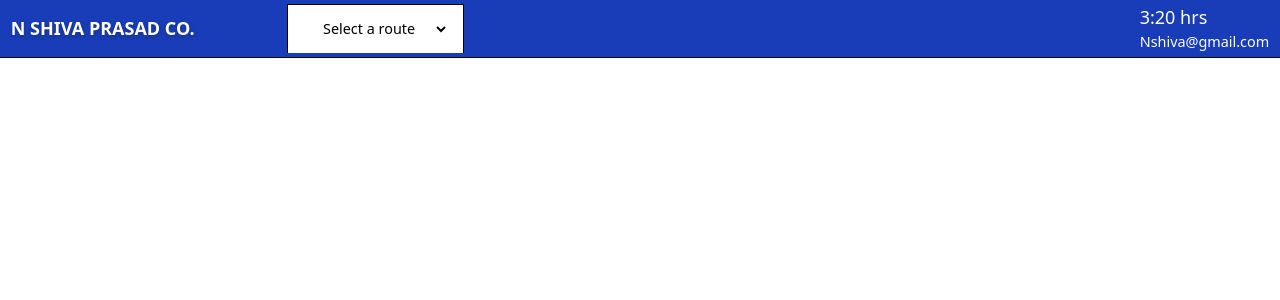
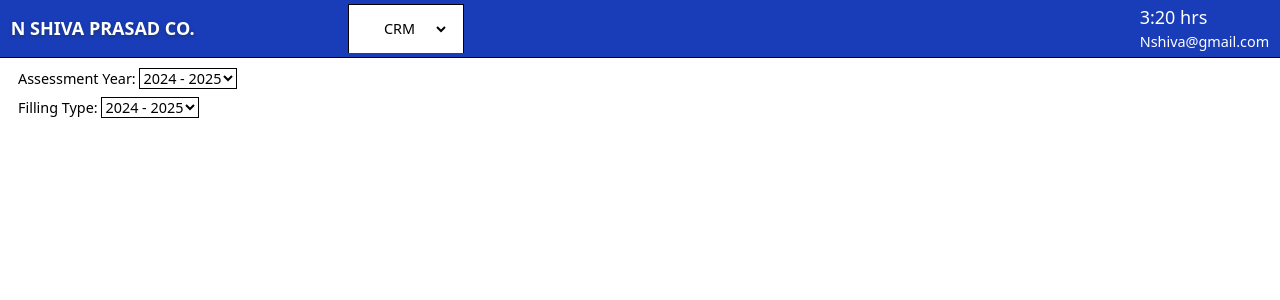
Before and after one commit to banesh-varma/project, a React (Vite) app: page /clients/1 in a window 1280 px wide. Shown: the top 300 px of the page. Built offline with nearby package versions, Linux system fonts and the light colour scheme.

Commit message:
new itr routing  and for each clients

```diff
--- a/src/App.tsx
+++ b/src/App.tsx
@@ -7,6 +7,7 @@ import Clinets from './components/CRM/Clinets'
 import { useEffect } from 'react'
 import AllClients from './components/ITR/allClientsPage'
 import CrmLayout from './components/CRM/CrmLayout'
+import EachClientData from './components/ITR/eachClientData'
 
 function App() {
   useEffect(() => {
@@ -43,6 +44,7 @@ function App() {
               <Route path='reports' element={<DashBoard />} />
             </Route>
           <Route path="itr/" element={<AllClients/>}/>
+          <Route path="clients/:id" element={<EachClientData/>}/>
         </Routes>
       </BrowserRouter>
     </div>
--- a/src/components/Header.tsx
+++ b/src/components/Header.tsx
@@ -11,10 +11,9 @@ const Header = () => {
         <div className="bg-white mx-4 text-black border-1 border-solid border-black px-4 border-b-0">
         <select
           className="p-4 px-5 rounded-md outline-0"
-          onChange={(e) => navigate(`/${e.target.value}`)}
+          onChange={(e) => navigate(`/${(e.target.value).toLowerCase()}`)}
           defaultValue=""
         >
-          <option value="" disabled>Select a route</option>
           {
             listRoutings.map(each => (
               <option  key={each} value={each}>
--- a/src/components/ITR/allClientsPage.jsx
+++ b/src/components/ITR/allClientsPage.jsx
@@ -1,68 +1,7 @@
 import { useNavigate } from "react-router-dom";
 import Header from "../Header"
+import { all } from "../../dummyClinets";
 
-const all = [
-    {
-      id: 1,
-      name: "Alpha Industries",
-      contactNumber: "111-222-3333",
-      address: "1 Innovation Street, Tech Park, TP 500001",
-    },
-    {
-      id: 2,
-      name: "Beta Solutions",
-      contactNumber: "444-555-6666",
-      address: "2 Business Avenue, Financial District, FD 500002",
-    },
-    {
-      id: 3,
-      name: "Gamma Corp",
-      contactNumber: "777-888-9999",
-      address: "3 Cyber Towers, IT Hub, IH 500003",
-    },
-    {
-      id: 4,
-      name: "Delta Systems",
-      contactNumber: "000-111-2222",
-      address: "4 Software Colony, Electronic City, EC 500004",
-    },
-    {
-      id: 5,
-      name: "Epsilon Group",
-      contactNumber: "999-000-1111",
-      address: "5 Global Village, Outer Ring Road, OR 500005",
-    },
-    {
-      id: 6,
-      name: "Zeta Enterprises",
-      contactNumber: "222-333-4444",
-      address: "6 Knowledge City, Hi-Tech City, HT 500006",
-    },
-    {
-      id: 7,
-      name: "Eta Innovations",
-      contactNumber: "555-666-7777",
-      address: "7 Startup Zone, Kondapur, KD 500007",
-    },
-    {
-      id: 8,
-      name: "Theta Holdings",
-      contactNumber: "888-999-0000",
-      address: "8 Growth Corridor, Gachibowli, GB 500008",
-    },
-    {
-      id: 9,
-      name: "Iota Ventures",
-      contactNumber: "123-456-7890",
-      address: "9 Progress Enclave, Madhapur, MH 500009",
-    },
-    {
-      id: 10,
-      name: "Kappa Ltd.",
-      contactNumber: "321-654-0987",
-      address: "10 Synergy Park, Jubilee Hills, JH 500010",
-    },
-  ];
 
 const AllClients = () => {
     const navigate = useNavigate()
@@ -86,7 +25,7 @@ const AllClients = () => {
                     <tbody>
                   {
                     all.map((client) => (
-                      <tr onClick={() => navigate(`/clients/${client?.id}`)}  key={client.id} className="p-4 cursor-pointer hover:bg-gray-100">
+                      <tr onClick={() => navigate(`/clients/${client?.id}`)}  key={client.id} className="p-4 cursor-pointer hover:bg-gray-50">
                         <td scope="col" className="border-2 border-gray-300 py-2">
                           <h2 className="text-lg font-semibold">{client.id}</h2>
                         </td>
--- /dev/null
+++ b/src/components/ITR/eachClientData.jsx
@@ -0,0 +1,31 @@
+import { all } from "../../dummyClinets"
+import { useParams } from "react-router-dom"
+
+const EachClientData = () => {
+    const params = useParams()
+    const {id} = params
+    const date = new Date()
+    const year = date.getFullYear()
+
+    const each = all.filter(each => each.id == id)
+    return (
+        <div  className="px-5 py-3">
+            <div>
+                <label className="!w-350">Assessment Year: </label>
+                <select className="border-1">
+                    <option>{year-1 } - {year}</option>
+                    <option>{year-2 } - {year-1 }</option>
+                    <option>{year -3 } - {year -2 }</option>
+                </select>
+            </div>
+            <div className="mt-2">
+                <label>Filling Type: </label><select className="border-1"><option>{year-1 } - {year}</option>
+                <option>{year-2 } - {year-1 }</option><option>{year -3 } - {year -2 }</option></select>
+            </div>
+
+
+        </div>
+    )
+}
+
+export default EachClientData
--- /dev/null
+++ b/src/dummyClinets.jsx
@@ -0,0 +1,62 @@
+export const all = [
+    {
+      id: 1,
+      name: "Alpha Industries",
+      contactNumber: "111-222-3333",
+      address: "1 Innovation Street, Tech Park, TP 500001",
+    },
+    {
+      id: 2,
+      name: "Beta Solutions",
+      contactNumber: "444-555-6666",
+      address: "2 Business Avenue, Financial District, FD 500002",
+    },
+    {
+      id: 3,
+      name: "Gamma Corp",
+      contactNumber: "777-888-9999",
+      address: "3 Cyber Towers, IT Hub, IH 500003",
+    },
+    {
+      id: 4,
+      name: "Delta Systems",
+      contactNumber: "000-111-2222",
+      address: "4 Software Colony, Electronic City, EC 500004",
+    },
+    {
+      id: 5,
+      name: "Epsilon Group",
+      contactNumber: "999-000-1111",
+      address: "5 Global Village, Outer Ring Road, OR 500005",
+    },
+    {
+      id: 6,
+      name: "Zeta Enterprises",
+      contactNumber: "222-333-4444",
+      address: "6 Knowledge City, Hi-Tech City, HT 500006",
+    },
+    {
+      id: 7,
+      name: "Eta Innovations",
+      contactNumber: "555-666-7777",
+      address: "7 Startup Zone, Kondapur, KD 500007",
+    },
+    {
+      id: 8,
+      name: "Theta Holdings",
+      contactNumber: "888-999-0000",
+      address: "8 Growth Corridor, Gachibowli, GB 500008",
+    },
+    {
+      id: 9,
+      name: "Iota Ventures",
+      contactNumber: "123-456-7890",
+      address: "9 Progress Enclave, Madhapur, MH 500009",
+    },
+    {
+      id: 10,
+      name: "Kappa Ltd.",
+      contactNumber: "321-654-0987",
+      address: "10 Synergy Park, Jubilee Hills, JH 500010",
+    },
+  ];
```
